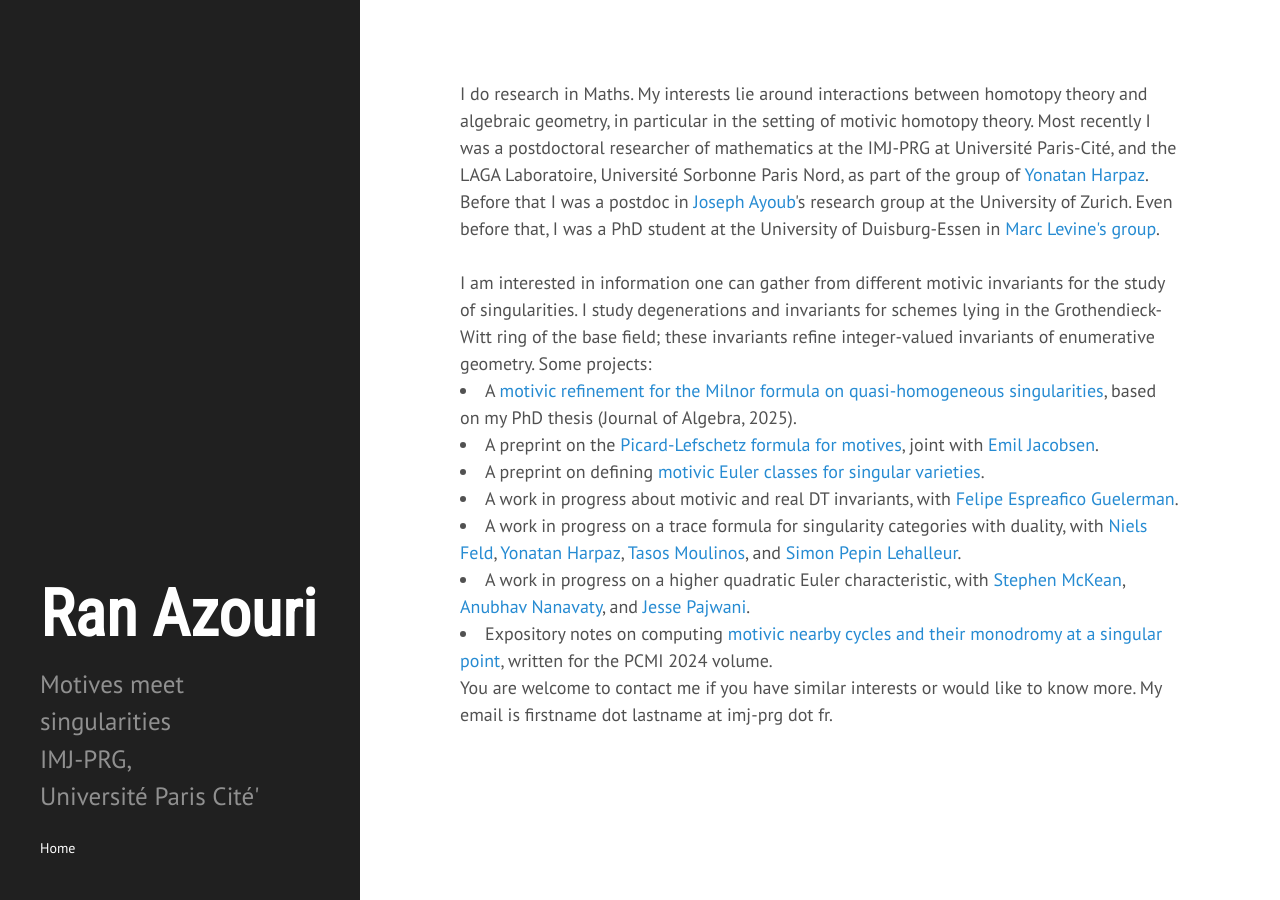
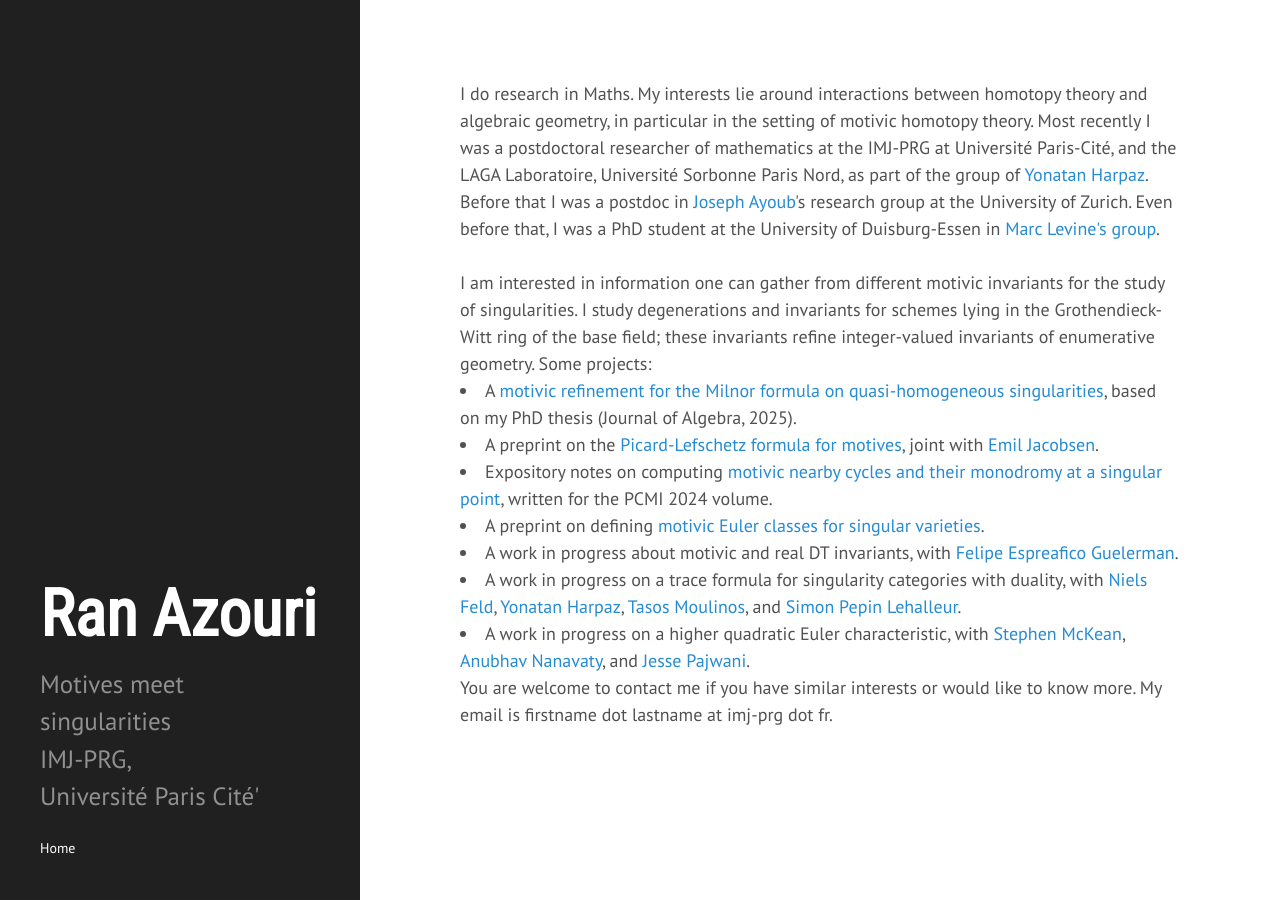
Before and after one commit to ransass/ransass.github.io, a Jekyll site: the page built from index.html, in a window 1280 px wide. Built offline with Jekyll 4.4.1, drawn with Linux system fonts in a browser that asks for light colours; some web fonts are replaced; the list of posts is cut into pages by our own code; part of the change alters nothing that is shown.

```diff
--- a/index.html
+++ b/index.html
@@ -17,6 +17,9 @@ I study degenerations and invariants for schemes lying in the Grothendieck-Witt
 A preprint on the <a href="https://arxiv.org/abs/2510.12762">Picard-Lefschetz formula for motives</a>, joint with <a href=https://www.emiljacobsen.se/>Emil Jacobsen</a>.
 <br/> </li>
 
+  <li> Expository notes on computing <a href=https://arxiv.org/abs/2511.07668>motivic nearby cycles and their monodromy at a singular point</a>, written for the PCMI 2024 volume.
+</li>
+
 <li>
 A
 preprint
@@ -33,8 +36,7 @@ A work in progress about motivic and real DT invariants, with <a href=https://we
   <li> A work in progress on a higher quadratic Euler characteristic, with <a href=https://shmckean.github.io/>Stephen McKean</a>, <a href=https://anubhavn.github.io/>Anubhav Nanavaty</a>, and  <a href=https://sites.google.com/view/jessepajwani/Jesse-Pajwani>Jesse Pajwani</a>.
 </li>
 
-  <li> Expository notes on computing <a href=https://arxiv.org/abs/2511.07668>motivic nearby cycles and their monodromy at a singular point</a>, written for the PCMI 2024 volume.
-</li>
+
 
 </li>
 
```
